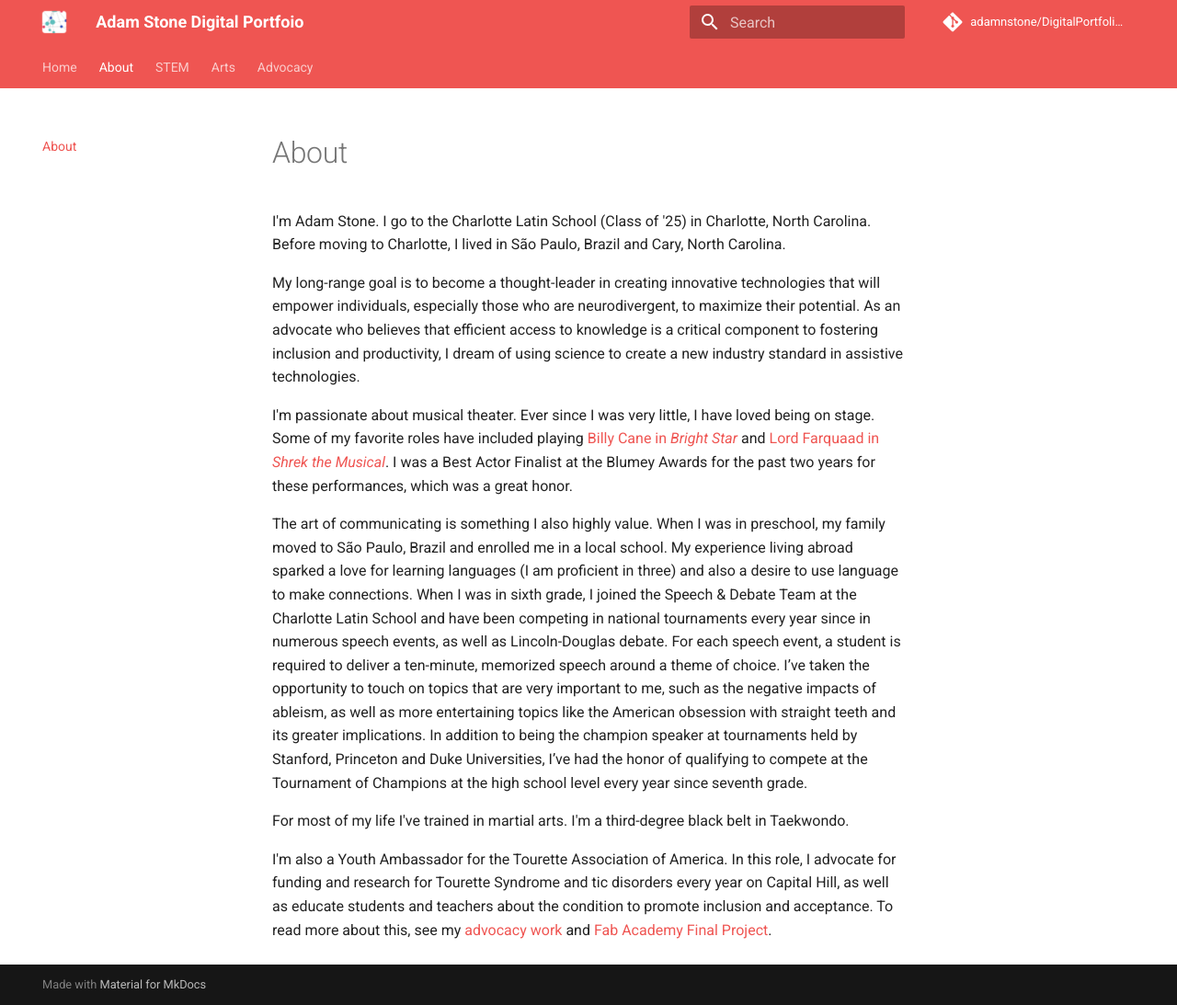
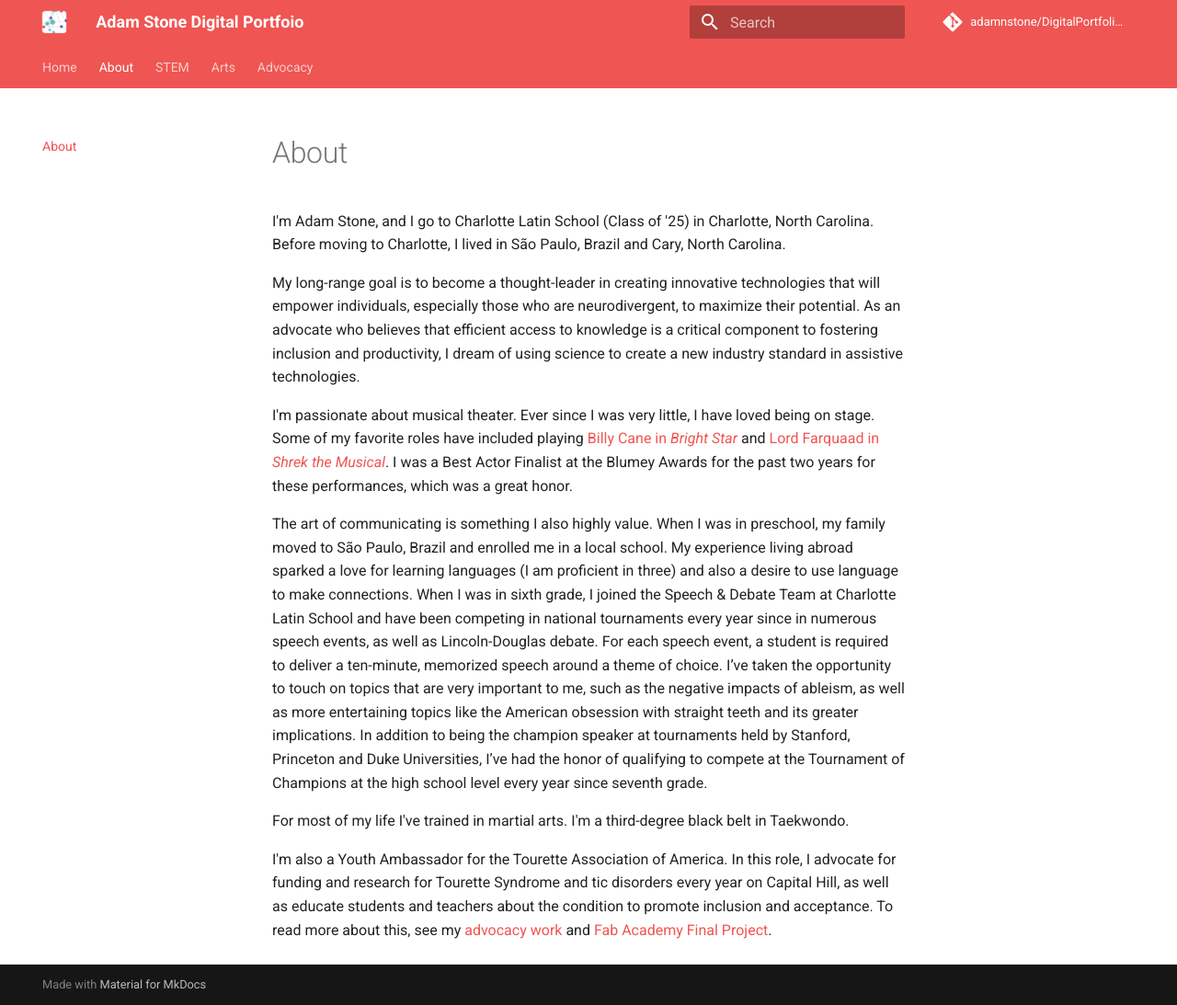
Before and after one commit to adamnstone/DigitalPortfolioWebsite, an MkDocs documentation site: the page built from docs/about.md, in a window 1280 px wide and 1093 px high. Shown: the whole window at 92% size. Built offline with MkDocs 1.6.1 and Material for MkDocs 9.7.7, drawn with Linux system fonts in a browser that asks for light colours; comment, search, counter and statistics services are not loaded.

```diff
--- a/docs/about.md
+++ b/docs/about.md
@@ -1,12 +1,12 @@
 # About
 
-I'm Adam Stone. I go to the Charlotte Latin School (Class of '25) in Charlotte, North Carolina. Before moving to Charlotte, I lived in São Paulo, Brazil and Cary, North Carolina.
+I'm Adam Stone, and I go to Charlotte Latin School (Class of '25) in Charlotte, North Carolina. Before moving to Charlotte, I lived in São Paulo, Brazil and Cary, North Carolina.
 
 My long-range goal is to become a thought-leader in creating innovative technologies that will empower individuals, especially those who are neurodivergent, to maximize their potential. As an advocate who believes that efficient access to knowledge is a critical component to fostering inclusion and productivity, I dream of using science to create a new industry standard in assistive technologies.
 
 I'm passionate about musical theater. Ever since I was very little, I have loved being on stage. Some of my favorite roles have included playing [Billy Cane in *Bright Star*](./arts/index.md#billy-cane-bright-star) and [Lord Farquaad in *Shrek the Musical*](./arts/index.md#lord-farquaad-shrek-the-musical). I was a Best Actor Finalist at the Blumey Awards for the past two years for these performances, which was a great honor.
 
-The art of communicating is something I also highly value. When I was in preschool, my family moved to São Paulo, Brazil and enrolled me in a local school. My experience living abroad sparked a love for learning languages (I am proficient in three) and also a desire to use language to make connections. When I was in sixth grade, I joined the Speech & Debate Team at the Charlotte Latin School and have been competing in national tournaments every year since in numerous speech events, as well as Lincoln-Douglas debate. For each speech event, a student is required to deliver a ten-minute, memorized speech around a theme of choice. I’ve taken the opportunity to touch on topics that are very important to me, such as the negative impacts of ableism, as well as more entertaining topics like the American obsession with straight teeth and its greater implications. In addition to being the champion speaker at tournaments held by Stanford, Princeton and Duke Universities, I’ve had the honor of qualifying to compete at the Tournament of Champions at the high school level every year since seventh grade.
+The art of communicating is something I also highly value. When I was in preschool, my family moved to São Paulo, Brazil and enrolled me in a local school. My experience living abroad sparked a love for learning languages (I am proficient in three) and also a desire to use language to make connections. When I was in sixth grade, I joined the Speech & Debate Team at Charlotte Latin School and have been competing in national tournaments every year since in numerous speech events, as well as Lincoln-Douglas debate. For each speech event, a student is required to deliver a ten-minute, memorized speech around a theme of choice. I’ve taken the opportunity to touch on topics that are very important to me, such as the negative impacts of ableism, as well as more entertaining topics like the American obsession with straight teeth and its greater implications. In addition to being the champion speaker at tournaments held by Stanford, Princeton and Duke Universities, I’ve had the honor of qualifying to compete at the Tournament of Champions at the high school level every year since seventh grade.
 
 For most of my life I've trained in martial arts. I'm a third-degree black belt in Taekwondo.
 
```
